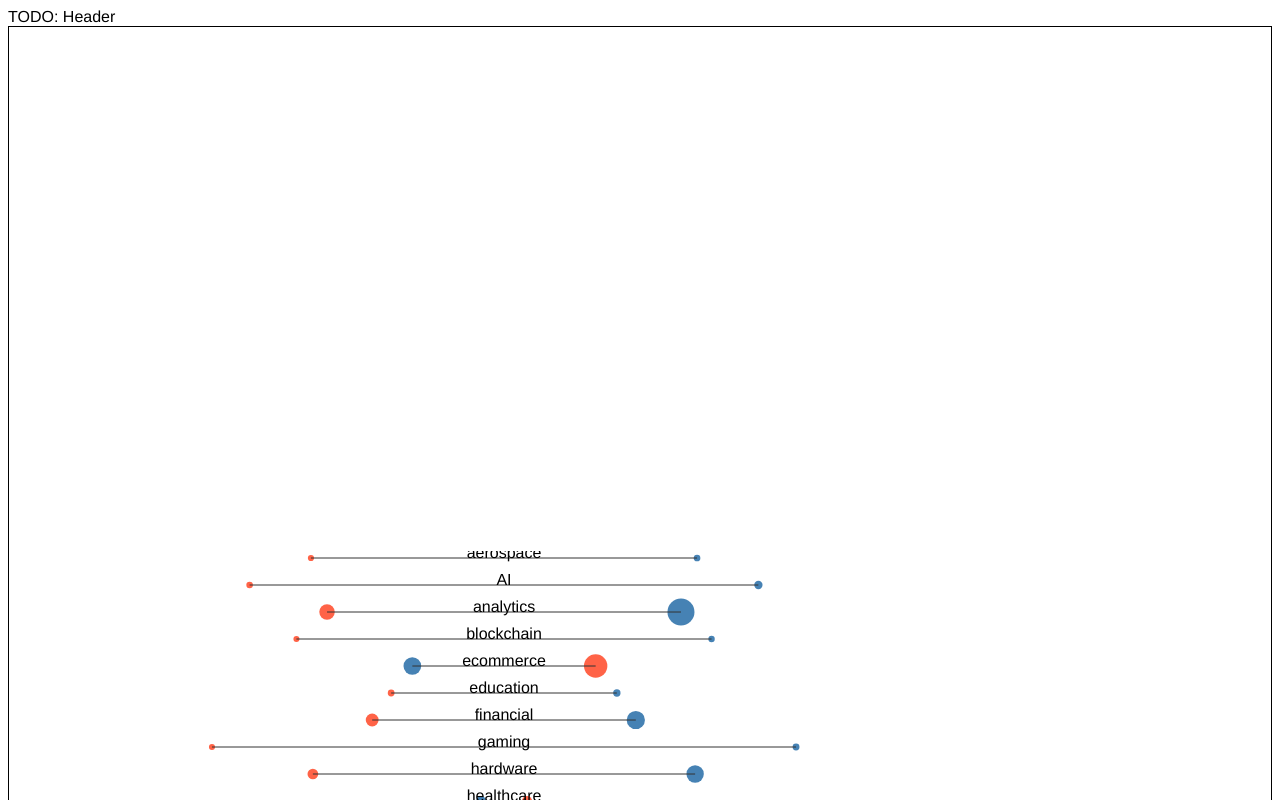
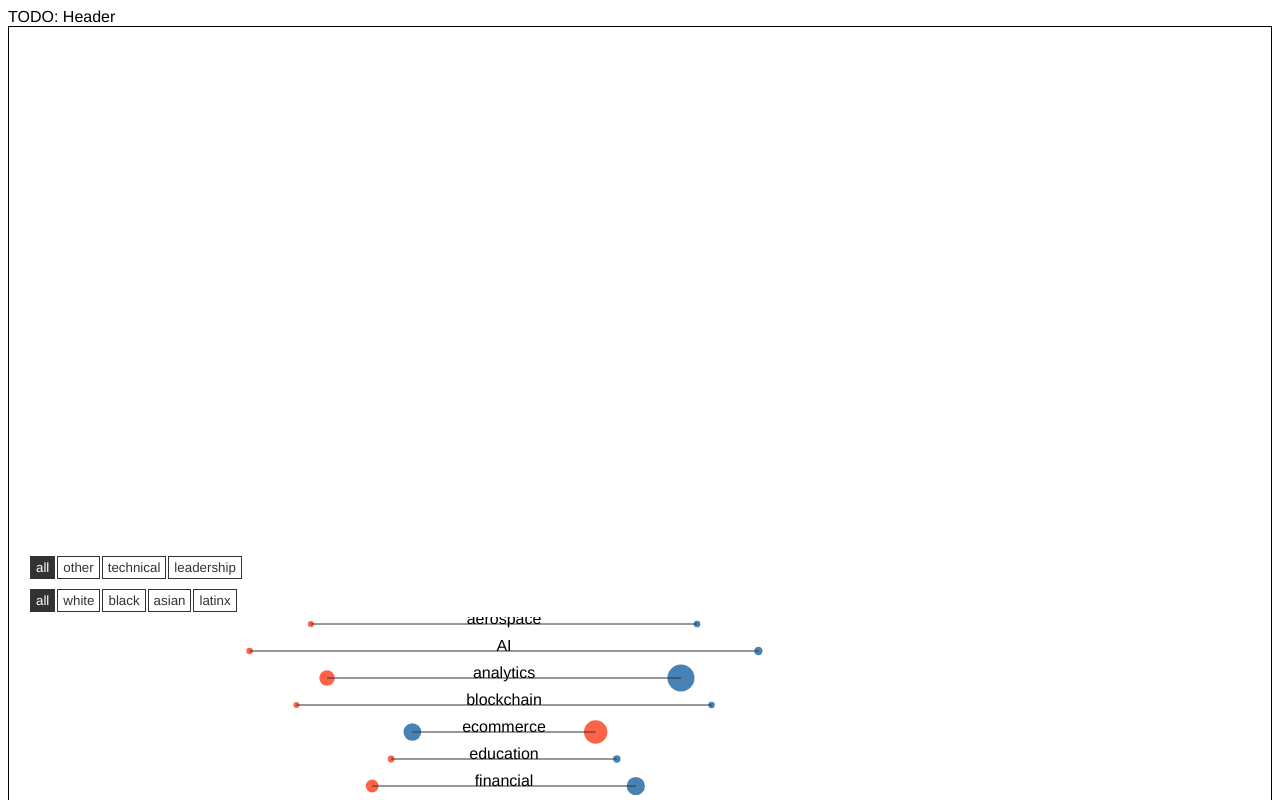
Before and after one commit to maryzam/dear-tech-people-viz, a React app: page / in a window 1280 px wide. Shown: the top 800 px of the page. Built offline with nearby package versions, Linux system fonts and the light colour scheme.

Commit message:
Update project structure, add Role&Race Switches

```diff
--- a/src/scripts/App.js
+++ b/src/components/App.js
@@ -1,9 +1,9 @@
 import React from 'react';
 import PropTypes from "prop-types";
 
-import OverallByRaceStats from "./viz/OverallByRaceStats";
-import OverallBySectorStats from "./viz/OverallBySectorStats";
-import OverallByGenderStats from "./viz/OverallByGenderStats";
+import OverallByGenderStats from "./OverallByGender/Visualization";
+import OverallBySectorStats from "./OverallBySector/Section";
+import OverallByRaceStats from "./OverallByRace/Visualization";
 
 const Header = (props) => (
 	<header>TODO: Header</header>
--- a/src/scripts/viz/OverallByGenderStats.js
+++ b/src/components/OverallByGender/Visualization.js
@@ -3,9 +3,9 @@ import PropTypes from "prop-types";
 
 import * as d3 from "d3";
 
-import { default as Provider } from "../utils/dataProvider";
+import Provider from "../../utils/dataProvider";
 
-import '../../styles/viz/overall-by-gender.css';
+import './styles.css';
 
 function getModeOptions(mode) {
 	const opts = {
@@ -30,7 +30,7 @@ function getModeOptions(mode) {
 	return opts;
 }
 
-const data = Provider.getOverallByGender(600); // todo depends on element's size
+const data = Provider.getOverallByGender(600); // todo depends on element's size?
 const roles = Provider.getRoles();
 
 const scaleColor = d3.scaleOrdinal()
@@ -50,7 +50,7 @@ const zeroOpacity = 1e-6;
 const baseOpacity = scaleOpacity("other");
 const baseStroke = `${scaleStroke("other")}px`;
 
-class OverallByGenderStats extends React.PureComponent {
+class OverallByGenderViz extends React.PureComponent {
 
 	constructor(props) {
 		super(props);
@@ -138,16 +138,16 @@ class OverallByGenderStats extends React.PureComponent {
 	}
 };
 
-OverallByGenderStats.propTypes = {
+OverallByGenderViz.propTypes = {
 	mode: PropTypes.string,
 	width: PropTypes.number.isRequired,
 	height: PropTypes.number.isRequired,
 	animDuration: PropTypes.number
 };
 
-OverallByGenderStats.defaultProps = {
+OverallByGenderViz.defaultProps = {
 	mode: "hidden",
 	animDuration: 1000
 };
 
-export default OverallByGenderStats;
+export default OverallByGenderViz;
--- a/src/scripts/viz/OverallByRaceStats.js
+++ b/src/components/OverallByRace/Visualization.js
@@ -3,7 +3,7 @@ import PropTypes from "prop-types";
 
 import * as d3 from "d3";
 
-import { default as Provider } from "../utils/dataProvider";
+import Provider from "../../utils/dataProvider";
 
 const roles = Provider.getRoles();
 const data = Provider.getOverallByRaceAndGender();
@@ -40,7 +40,7 @@ const arc = d3.arc()
 				.startAngle((d) => scaleArcAngle(d.from))
 				.endAngle((d) => scaleArcAngle(d.to));
 
-class OverallByRaceStats extends React.PureComponent {
+class OverallByRaceViz extends React.PureComponent {
 
 	constructor(props) {
 
@@ -166,14 +166,14 @@ class OverallByRaceStats extends React.PureComponent {
     }
 };
 
-OverallByRaceStats.propTypes = {
+OverallByRaceViz.propTypes = {
 	width: PropTypes.number.isRequired,
 	height: PropTypes.number.isRequired,
 	animDuration: PropTypes.number
 };
 
-OverallByRaceStats.defaultProps = {
+OverallByRaceViz.defaultProps = {
 	animDuration: 1000
 };
 
-export default OverallByRaceStats;
+export default OverallByRaceViz;
--- /dev/null
+++ b/src/components/OverallBySector/CategorySwitch.js
@@ -0,0 +1,26 @@
+import React from 'react';
+import PropTypes from "prop-types";
+
+const CategorySwitch = ({ categories, current, handleClick }) => (
+		<div className="category-switch">
+			{
+				categories.map((category) => (
+						<button
+							key={category}
+							data-category={category}
+							className={ (category === current) ? "btn current" : "btn" }
+							onClick={ handleClick }>
+								{ category }
+						</button>
+					))
+			}
+		</div>
+	);
+
+CategorySwitch.propTypes = {
+	categories: PropTypes.arrayOf(PropTypes.string).isRequired,
+	current: PropTypes.string,
+	handleClick: PropTypes.func.isRequired
+};
+
+export default CategorySwitch;
--- /dev/null
+++ b/src/components/OverallBySector/Section.js
@@ -0,0 +1,63 @@
+import React from 'react';
+import PropTypes from "prop-types";
+
+import './styles.css';
+
+import Visualization from "./Visualization";
+import CategorySwitch from "./CategorySwitch";
+
+import Provider from "../../utils/dataProvider";
+
+const roles = ["all", ...Provider.getRoles()];
+const races = ["all", ...Provider.getRaces()];
+
+class OverallBySectorSection extends React.PureComponent {
+
+	state = {
+		role: "all",
+		race: "all"
+	};
+
+	onRoleChanged = (e) => {
+		this.setState({
+			role: e.target.dataset.category
+		});
+	};
+
+	onRaceChanged = (e) => {
+		this.setState({
+			race: e.target.dataset.category
+		});
+	};
+
+	render() {
+
+		const { race, role } = this.state;
+
+		return(
+			<div className="overall-by-gender">
+				<CategorySwitch
+					categories={ roles }
+					current={ role }
+					handleClick={ this.onRoleChanged } />
+				<CategorySwitch
+					categories={ races }
+					current={ race }
+					handleClick={ this.onRaceChanged } />
+				<Visualization {...this.props } {...this.state } />
+			</div>
+		);
+	}
+}
+
+OverallBySectorSection.propTypes = {
+	width: PropTypes.number.isRequired,
+	height: PropTypes.number.isRequired,
+	animDuration: PropTypes.number
+};
+
+OverallBySectorSection.defaultProps = {
+	animDuration: 1000
+};
+
+export default OverallBySectorSection;
--- a/src/scripts/viz/OverallBySectorStats.js
+++ b/src/components/OverallBySector/Visualization.js
@@ -3,12 +3,9 @@ import PropTypes from "prop-types";
 
 import * as d3 from "d3";
 
-import { default as Provider } from "../utils/dataProvider";
+import Provider from "../../utils/dataProvider";
 
-const roles = Provider.getRoles();
-const races = Provider.getRaces();
 const sectors = Provider.getSectors();
-
 const data = Provider.getOverallBySectors();
 
 class OverallBySectorStats extends React.PureComponent {
@@ -53,11 +50,12 @@ class OverallBySectorStats extends React.PureComponent {
 
 		const { width, height, race, role } = this.props;
 		const xOffset = width / 2;
+		const margin = 50; //todo
 		return (
 			<svg ref={ this.setVizRef }
 					className="overall-by-gender"
 					width={width}
-					height={height} >
+					height={height - margin} >
 				{
 					data[race].map((d) => {
 						return (
--- /dev/null
+++ b/src/components/OverallBySector/styles.css
@@ -0,0 +1,22 @@
+
+.overall-by-gender { }
+
+.overall-by-gender .btn {
+	color: #333;
+	background: #fff;
+	border: 1px solid #333;
+	padding: 3px 5px;
+	margin: 5px 1px;
+	text-decoration: none;
+	cursor: pointer;
+}
+
+.overall-by-gender .btn:hover,
+.overall-by-gender .current {
+	color: #fff;
+  	background: #333;
+}
+
+.overall-by-gender .axis {
+
+}
--- a/src/index.js
+++ b/src/index.js
@@ -1,8 +1,9 @@
 import React from 'react';
 import ReactDOM from 'react-dom';
-import App from './scripts/App';
 
-import './styles/index.css';
+import App from './components/App';
+
+import './index.css';
 
 ReactDOM.render(
   <App width={ 950 } height= {500} />,
--- a/src/scripts/utils/dataProvider.js
+++ b/src/utils/dataProvider.js
@@ -1,18 +1,18 @@
 
-import overallByGender from "../../data/overallByGender.json";
-import overallByRaceGender from "../../data/statsByRaceAndGender.json";
-import overallBySectors from "../../data/statsBySectorAndGender.json";
+import overallByGender from "../data/overallByGender.json";
+import overallByRaceGender from "../data/statsByRaceAndGender.json";
+import overallBySectors from "../data/statsBySectorAndGender.json";
 
 const races = [ "white", "black", "asian", "latinx" ]
 const roles = [ "other", "technical", "leadership"];
 const genders = ["male", "female"];
 
 function getRaces() {
-	return races;
+	return [...races];
 }
 
 function getRoles() {
-	return roles;
+	return [...roles];
 }
 
 function getSectors() {
```
Also changed, not shown: src/components/OverallByGender/styles.css (renamed from src/styles/viz/overall-by-gender.css), src/index.css (renamed from src/styles/index.css), 1 other file (tests, documents, lock files or other folders). Lines whose indentation alone changed are shown as unchanged.
